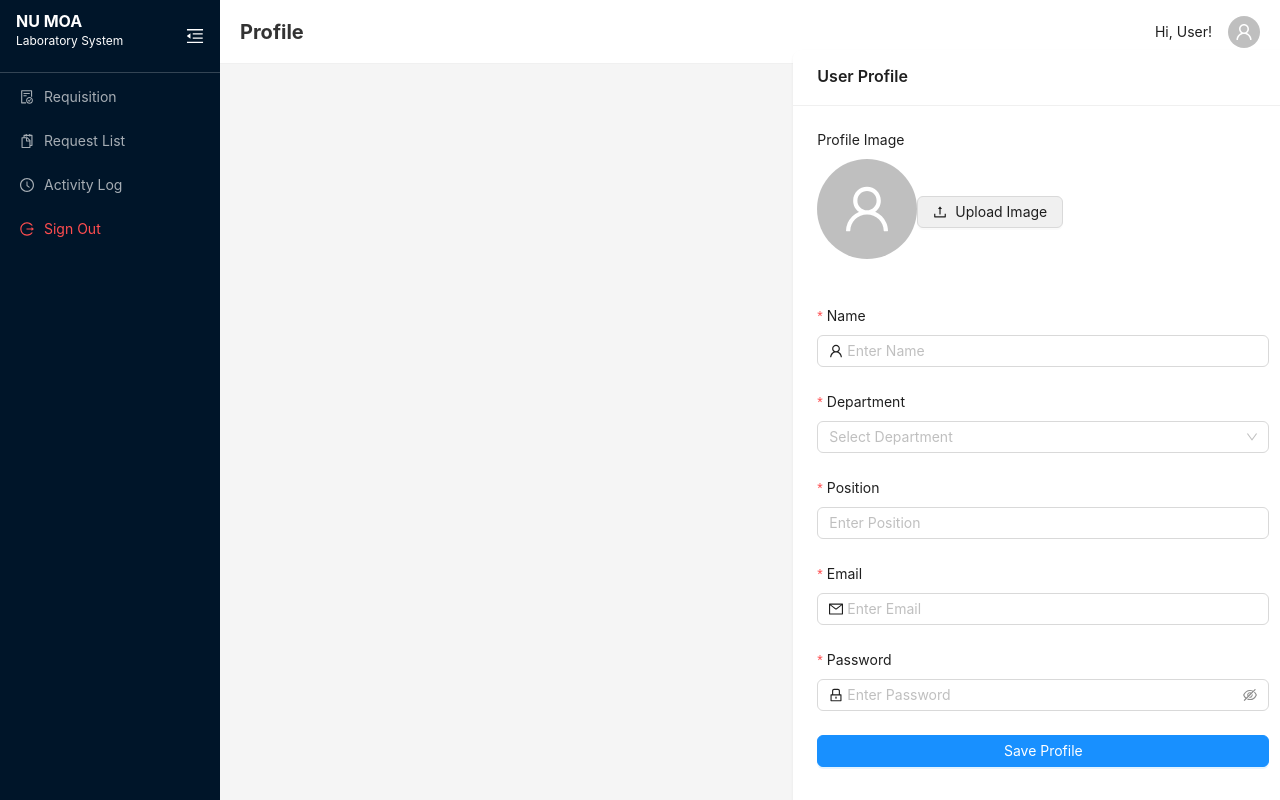
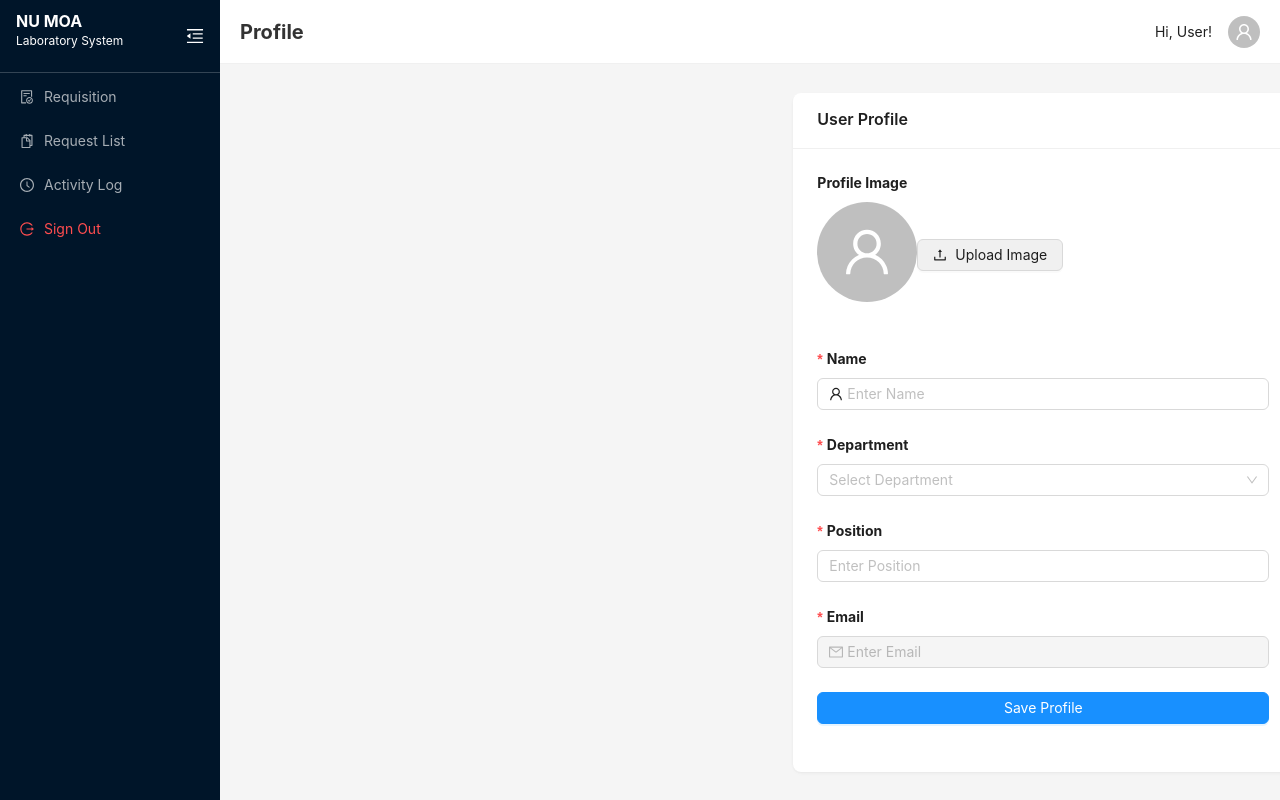
Before and after one commit to Blyn04/webnuls, a React (Create React App) app: page /profile in a window 1280 px wide. Built offline with nearby package versions, Linux system fonts and the light colour scheme.

Commit message:
PROFILE GETTING INFO FROM DATABASE

```diff
--- a/src/components/Login.js
+++ b/src/components/Login.js
@@ -170,7 +170,10 @@ const Login = () => {
           const role = isSuperAdmin ? "super-admin" : (userData.role || "user").toLowerCase();
 
           const userName = userData.name || "User";
+          localStorage.setItem("userEmail", userData.email);
           localStorage.setItem("userName", userName);
+          localStorage.setItem("userDepartment", userData.department);
+          localStorage.setItem("userPosition", userData.role);
 
           switch (role) {
             case "super-admin":
--- a/src/components/Profile.js
+++ b/src/components/Profile.js
@@ -1,8 +1,10 @@
-import React, { useState } from "react";
+import React, { useState, useEffect } from "react";
 import { Layout, Form, Input, Select, Button, Card, Row, Col, Upload, Avatar } from "antd";
 import { UserOutlined, LockOutlined, MailOutlined, UploadOutlined } from "@ant-design/icons";
 import Sidebar from "./Sidebar";
 import AppHeader from "./Header";
+import { doc, getDoc, updateDoc, collection, query, where, getDocs } from "firebase/firestore";
+import { db } from "../backend/firebase/FirebaseConfig";
 import "./styles/Profile.css";
 
 const { Option } = Select;
@@ -14,19 +16,76 @@ const Profile = () => {
   const [imageUrl, setImageUrl] = useState(null);
   const [pageTitle, setPageTitle] = useState("Profile");
 
-  const onFinish = (values) => {
-    const profileData = { ...values, imageUrl };
-    setFormData(profileData);
-    console.log("Profile Data:", profileData);
+  useEffect(() => {
+    const fetchUserData = async () => {
+      try {
+        const userEmail = localStorage.getItem("userEmail");
+
+        if (!userEmail) {
+          console.error("No logged-in user found.");
+          return;
+        }
+
+        const q = query(collection(db, "accounts"), where("email", "==", userEmail));
+        const querySnapshot = await getDocs(q);
+
+        if (!querySnapshot.empty) {
+          const userDoc = querySnapshot.docs[0];
+          const userData = userDoc.data();
+          setFormData(userData);
+
+          form.setFieldsValue({
+            name: userData.name,
+            department: userData.department,
+            position: userData.position,
+            email: userData.email,
+          });
+
+          if (userData.profileImage) {
+            setImageUrl(userData.profileImage);
+          }
+
+        } else {
+          console.error("No user data found.");
+        }
+
+      } catch (error) {
+        console.error("Error fetching user data:", error);
+      }
+    };
+
+    fetchUserData();
+  }, [form]);
+
+  const onFinish = async (values) => {
+    const userEmail = localStorage.getItem("userEmail");
+    const q = query(collection(db, "accounts"), where("email", "==", userEmail));
+    const querySnapshot = await getDocs(q);
+
+    if (!querySnapshot.empty) {
+      const userDocRef = querySnapshot.docs[0].ref;
+
+      try {
+        await updateDoc(userDocRef, { ...values, profileImage: imageUrl });
+        console.log("Profile updated successfully!");
+
+      } catch (error) {
+        console.error("Error updating profile:", error);
+      }
+
+    } else {
+      console.error("User document not found for update.");
+    }
   };
+
 
   const handleImageUpload = (info) => {
     if (info.file.status === "done") {
-
       const reader = new FileReader();
       reader.onload = () => {
         setImageUrl(reader.result);
       };
+
       reader.readAsDataURL(info.file.originFileObj);
     }
   };
@@ -39,22 +98,12 @@ const Profile = () => {
         <AppHeader className="profile-header" pageTitle={"Profile"} />
 
         <Content className="profile-content">
-            <Row justify="center" align="middle" style={{ width: "100%" }}>
-                <Col xs={24} sm={18} md={12} lg={8}>
-                <Card title="User Profile" bordered={false} style={{ width: "100%", maxWidth: "500px" }}>
-                <Form
-                  form={form}
-                  name="profile_form"
-                  layout="vertical"
-                  onFinish={onFinish}
-                >
+          <Row justify="center" align="middle" style={{ width: "100%" }}>
+            <Col xs={24} sm={18} md={12} lg={8}>
+              <Card title="User Profile" bordered={false} style={{ width: "100%", maxWidth: "500px" }}>
+                <Form form={form} name="profile_form" layout="vertical" onFinish={onFinish}>
 
-                  <Form.Item
-                    name="profileImage"
-                    label="Profile Image"
-                    valuePropName="fileList"
-                    getValueFromEvent={(e) => e.fileList}
-                  >
+                  <Form.Item name="profileImage" label="Profile Image" valuePropName="fileList" getValueFromEvent={(e) => e.fileList}>
                     <Upload
                       name="profileImage"
                       listType="picture"
@@ -63,97 +112,41 @@ const Profile = () => {
                       onChange={handleImageUpload}
                     >
                       {imageUrl ? (
-                        <Avatar
-                          src={imageUrl}
-                          size={100}
-                          style={{ marginBottom: 10 }}
-                        />
+                        <Avatar src={imageUrl} size={100} style={{ marginBottom: 10 }} />
                       ) : (
-                        <Avatar
-                          icon={<UserOutlined />}
-                          size={100}
-                          style={{ marginBottom: 10 }}
-                        />
+                        <Avatar icon={<UserOutlined />} size={100} style={{ marginBottom: 10 }} />
                       )}
                       <Button icon={<UploadOutlined />}>Upload Image</Button>
                     </Upload>
                   </Form.Item>
 
-                  <Form.Item
-                    name="name"
-                    label="Name"
-                    rules={[
-                      { required: true, message: "Please enter your name!" },
-                    ]}
-                  >
+                  <Form.Item name="name" label="Name" rules={[{ required: true, message: "Please enter your name!" }]}>
                     <Input prefix={<UserOutlined />} placeholder="Enter Name" />
                   </Form.Item>
 
                   <Form.Item
                     name="department"
                     label="Department"
-                    rules={[
-                      {
-                        required: true,
-                        message: "Please select your department!",
-                      },
-                    ]}
+                    rules={[{ required: true, message: "Please select your department!" }]}
                   >
                     <Select placeholder="Select Department">
                       <Option value="Nursing">Nursing</Option>
-                      <Option value="Medical Technology">
-                        Medical Technology
-                      </Option>
+                      <Option value="Medical Technology">Medical Technology</Option>
                       <Option value="Dentistry">Dentistry</Option>
                       <Option value="Pharmacy">Pharmacy</Option>
                     </Select>
                   </Form.Item>
 
-                  <Form.Item
-                    name="position"
-                    label="Position"
-                    rules={[
-                      {
-                        required: true,
-                        message: "Please enter your position!",
-                      },
-                    ]}
-                  >
+                  <Form.Item name="position" label="Position" rules={[{ required: true, message: "Please enter your position!" }]}>
                     <Input placeholder="Enter Position" />
                   </Form.Item>
 
                   <Form.Item
                     name="email"
                     label="Email"
-                    rules={[
-                      { required: true, message: "Please enter your email!" },
-                      { type: "email", message: "Please enter a valid email!" },
-                    ]}
+                    rules={[{ required: true, message: "Please enter your email!" }, { type: "email", message: "Please enter a valid email!" }]}
                   >
-                    <Input
-                      prefix={<MailOutlined />}
-                      placeholder="Enter Email"
-                    />
-                  </Form.Item>
-
-                  <Form.Item
-                    name="password"
-                    label="Password"
-                    rules={[
-                      {
-                        required: true,
-                        message: "Please enter your password!",
-                      },
-                      {
-                        min: 6,
-                        message: "Password must be at least 6 characters!",
-                      },
-                    ]}
-                  >
-                    <Input.Password
-                      prefix={<LockOutlined />}
-                      placeholder="Enter Password"
-                    />
+                    <Input prefix={<MailOutlined />} placeholder="Enter Email" disabled />
                   </Form.Item>
 
                   <Form.Item>
@@ -164,19 +157,8 @@ const Profile = () => {
                 </Form>
 
                 {formData && (
-                  <Card
-                    title="Profile Summary"
-                    style={{ marginTop: 20 }}
-                    bordered={false}
-                  >
-
-                    {formData.imageUrl && (
-                      <Avatar
-                        src={formData.imageUrl}
-                        size={100}
-                        style={{ marginBottom: 10 }}
-                      />
-                    )}
+                  <Card title="Profile Summary" style={{ marginTop: 20 }} bordered={false}>
+                    {formData.imageUrl && <Avatar src={formData.imageUrl} size={100} style={{ marginBottom: 10 }} />}
                     <p>
                       <strong>Name:</strong> {formData.name}
                     </p>
@@ -184,13 +166,10 @@ const Profile = () => {
                       <strong>Department:</strong> {formData.department}
                     </p>
                     <p>
-                      <strong>Position:</strong> {formData.position}
+                      <strong>Position:</strong> {formData.role}
                     </p>
                     <p>
                       <strong>Email:</strong> {formData.email}
-                    </p>
-                    <p>
-                      <strong>Password:</strong> {formData.password}
                     </p>
                   </Card>
                 )}
--- a/src/components/styles/Profile.css
+++ b/src/components/styles/Profile.css
@@ -20,3 +20,47 @@
   justify-content: center;
   margin-bottom: 12px;
 }
+
+.profile-container {
+  max-width: 500px;
+  margin: 40px auto;
+  padding: 20px;
+  border: 1px solid #ccc;
+  border-radius: 8px;
+  background-color: #f9f9f9;
+  box-shadow: 0 4px 8px rgba(0, 0, 0, 0.1);
+}
+
+h2 {
+  text-align: center;
+  margin-bottom: 20px;
+}
+
+label {
+  display: block;
+  margin-top: 10px;
+  font-weight: bold;
+}
+
+.input-field {
+  width: 100%;
+  padding: 10px;
+  margin-top: 5px;
+  margin-bottom: 15px;
+  border: 1px solid #ccc;
+  border-radius: 5px;
+}
+
+.update-btn {
+  width: 100%;
+  padding: 10px 15px;
+  background-color: #4caf50;
+  color: white;
+  border: none;
+  border-radius: 5px;
+  cursor: pointer;
+}
+
+.update-btn:hover {
+  background-color: #45a049;
+}
```
